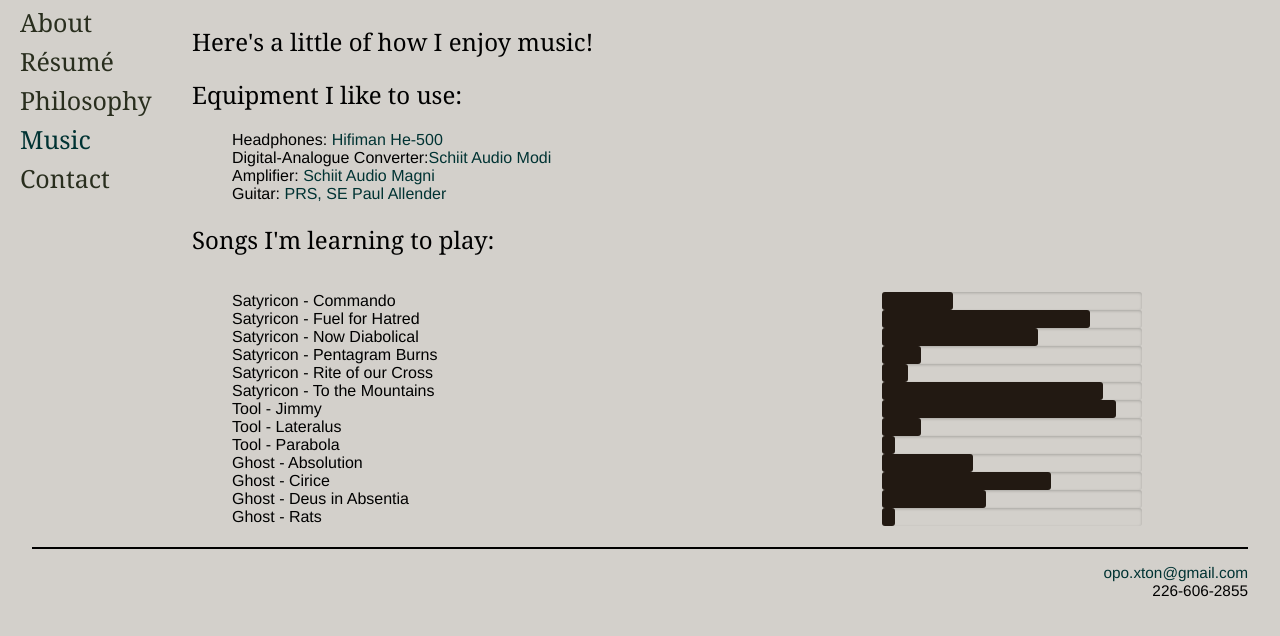
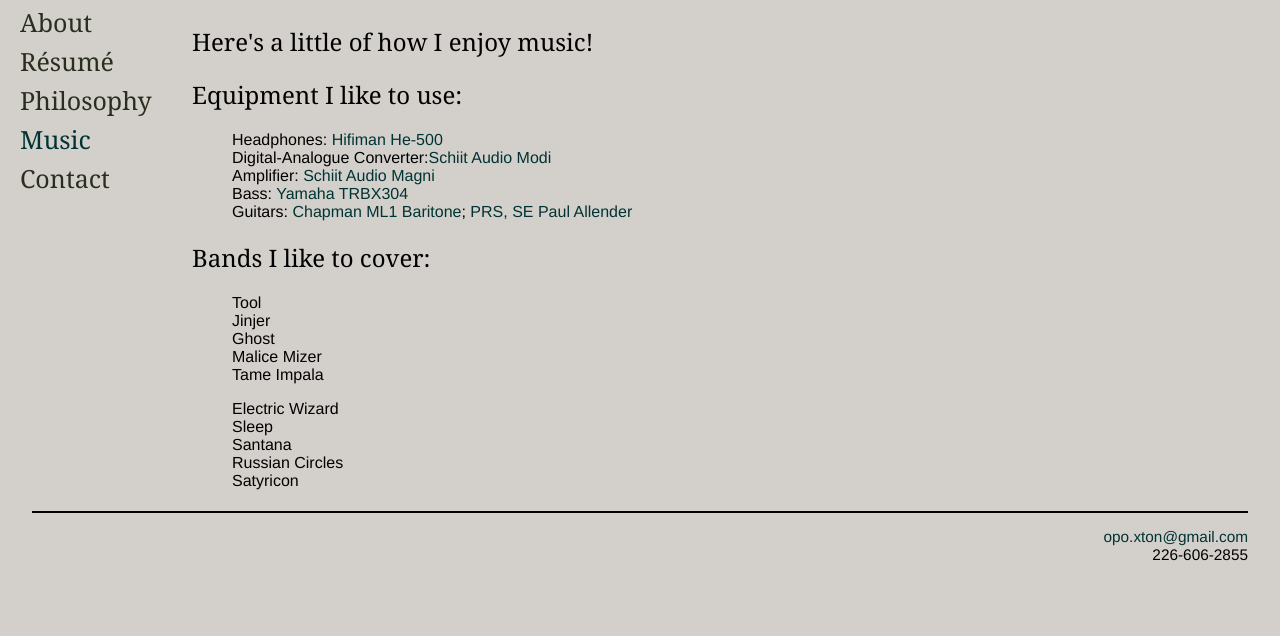
Before and after one commit to allofher/allofher.github.io, a Jekyll site: the page built from music/index.html, in a window 1280 px wide. Shown: the top 636 px of the page. Built offline with Jekyll 4.4.1, drawn with Linux system fonts in a browser that asks for light colours.

Commit message:
2020 updates testing work
Rearranging and updating some links on pages - no very large changes. Removing some work; seeing if site still loads appropriately after Jekyll trouble

```diff
--- a/about/index.html
+++ b/about/index.html
@@ -4,6 +4,6 @@
 ---
 
 <div class="blurb">
-	<h1>Stay awhile and listen...</h1>
-	<p>I'm a recent MA graduate from the University of Waterloo who studied Philosophy. As a philosopher I focused on logic, mathematics and language, asking questions like, 'How do mathematical models apply to the world in Scientific theories?' and 'What is the relationship between formal and "natural" language?' But, like so many others who choose to study the esoteric disciplines, I began in another field; namely, Computer Science. There I acquired the fundamental skills to navigating modern technology and software (and from which this very site is built!). Life's too short too write a long 'about me' though&mdash;so feel free to contact me or otherwise explore this site!</p>
+	<h1>Hm? What, you want to hear more? Oh, that's all we need. Another inquisitive soul...</h1>
+	<p>I'm a recent MA graduate from the University of Waterloo who studied Philosophy. As a philosopher I focused on logic, mathematics and language, asking questions like, 'How do mathematical models apply to the world in Scientific theories?' and 'What is the relationship between formal and "natural" language?' But, like so many others who choose to study the esoteric disciplines, I began in another field; namely, Computer Science. Currently I live in Edmonton, working for a SaaS startup. Here you'll find a smattering of my projects and interests&mdash;please feel free to contact me regarding anything you find interesting here!</p>
 </div><!-- /.blurb -->
--- a/css/main.css
+++ b/css/main.css
@@ -59,6 +59,11 @@
   height:5px;
 }
 
+.blurb {
+    max-width : 700px;
+    word-wrap: break-word;
+}
+
 /* ========================================================================= */
 /* footer */
 /* ========================================================================= */
@@ -118,6 +123,7 @@
 /* ========================================================================= */
 /* Music Tab Blocks
 /* ========================================================================= */
+/*
 .songTitles {
   float: left;
 }
@@ -143,14 +149,14 @@
   height: 18px;
 }
 
-/*.songProgress ul li {
+<!--.songProgress ul li {
   display: inline;
   border: 1px solid black;
   margin-left: -1px;
-}*/
+}-->
 
 .songContainer {
   position: relative;
   overflow: auto;
   width: 90%;
-}
+}*/
--- a/music/index.html
+++ b/music/index.html
@@ -9,97 +9,52 @@
       <li>Headphones: <a href="/files/HiFiMANHE500.pdf">Hifiman He-500</a></li>
       <li>Digital-Analogue Converter:<a href="http://www.schiit.com/products/modi-1">Schiit Audio Modi</a></li>
       <li>Amplifier: <a href="http://www.schiit.com/products/magni-1">Schiit Audio Magni</a></li>
-      <li>Guitar: <a href="https://www.sweetwater.com/store/detail/SEPAPB--prs-se-paul-allender-purple-burst">PRS, SE Paul Allender</a></li>
+      <li>Bass: <a href="https://www.long-mcquade.com/23211/Guitars/Bass_Guitars/Yamaha/300_Series_Bass_Guitar_-_Mist_Green.htm">Yamaha TRBX304</a><li>
+      <li>Guitars: <a href="https://chapmanguitars.co.uk/legacy/ml1b-mod/">Chapman ML1 Baritone</a>; <a href="https://www.sweetwater.com/store/detail/SEPAPB--prs-se-paul-allender-purple-burst">PRS, SE Paul Allender</a></li>
     </ul>
-  <h2>Songs I'm learning to play:</h2>
+  <h2>Bands I like to cover:</h2>
+    <div class="row">
+      <div class="column">
+        <ul>
+          <li>Tool</li>
+          <li>Jinjer</li>
+          <li>Ghost</li>
+          <li>Malice Mizer</li>
+          <li>Tame Impala</li>
+        </ul>
+      </div>
+      <div class="column">
+        <ul>
+          <li>Electric Wizard</li>
+          <li>Sleep</li>
+          <li>Santana</li>
+          <li>Russian Circles</li>
+          <li>Satyricon</li>
+        </ul>
+      </div>
+    </div>
+</div>
+
+<!-- keeping this just as an example for the future in case I decide to reintroduce the idea to the site -->
+<!-- think I'll just do it as a youtube carousel of links and then upload live performances or soundclound links or something instead -->
+<!--
   <div class="songContainer">
     <div class="songTitles">
       <ul>
         <li>Satyricon - Commando</li>
         <li>Satyricon - Fuel for Hatred</li>
-        <li>Satyricon - Now Diabolical</li>
-        <li>Satyricon - Pentagram Burns</li>
-        <li>Satyricon - Rite of our Cross</li>
-        <li>Satyricon - To the Mountains</li>
-        <li>Tool - Jimmy</li>
-        <li>Tool - Lateralus</li>
-        <li>Tool - Parabola</li>
-        <li>Ghost - Absolution</li>
-        <li>Ghost - Cirice</li>
-        <li>Ghost - Deus in Absentia</li>
-        <li>Ghost - Rats</li>
       </ul>
     </div>
     <div class="songProgress">
       <ul>
-        <li><!--Satyricon - Commando-->
           <div class="progressBar">
             <span class="progressBarFill" style="width:27%;"></span>
           </div>
         </li>
-        <li><!--Satyricon - Fuel for Hatred-->
           <div class="progressBar">
             <span class="progressBarFill" style="width:80%;"></span>
           </div>
         </li>
-        <li><!--Satyricon - Now Diabolical-->
-          <div class="progressBar">
-            <span class="progressBarFill" style="width:60%;"></span>
-          </div>
-        </li>
-        <li><!--Satyricon - Pentagram Burns-->
-          <div class="progressBar">
-            <span class="progressBarFill" style="width:15%;"></span>
-          </div>
-        </li>
-        <li><!--Satyricon - Rite of our Cross-->
-          <div class="progressBar">
-            <span class="progressBarFill" style="width:10%;"></span>
-          </div>
-        </li>
-        <li><!--Satyricon - To the Mountains-->
-          <div class="progressBar">
-            <span class="progressBarFill" style="width:85%;"></span>
-          </div>
-        </li>
-        <li><!--Tool - Jimmy-->
-          <div class="progressBar">
-            <span class="progressBarFill" style="width:90%;"></span>
-          </div>
-        </li>
-        <li><!--Tool - Lateralus-->
-          <div class="progressBar">
-            <span class="progressBarFill" style="width:15%;"></span>
-          </div>
-        </li>
-        <li><!--Tool - Parabola-->
-          <div class="progressBar">
-            <span class="progressBarFill" style="width:5%;"></span>
-          </div>
-        </li>
-        <li><!--Ghost - Absolution-->
-          <div class="progressBar">
-            <span class="progressBarFill" style="width:35%;"></span>
-          </div>
-        </li>
-        <li><!--Ghost - Cirice-->
-          <div class="progressBar">
-            <span class="progressBarFill" style="width:65%;"></span>
-          </div>
-        </li>
-        <li><!--Ghost - Deus in Absentia-->
-          <div class="progressBar">
-            <span class="progressBarFill" style="width:40%;"></span>
-          </div>
-        </li>
-        <li><!--Ghost - Deus in Absentia-->
-          <div class="progressBar">
-            <span class="progressBarFill" style="width:5%;"></span>
-          </div>
-        </li>
       </ul>
     </div>
-  </div>
-<!-- Hardcoding doesn't play nicely with length or padding
-     Will need to either link to another platform or develop an actual scaling style -->
-</div>
+  </div> -->
```
Also changed, not shown: philosophy/index.html (+5 -12 lines).
